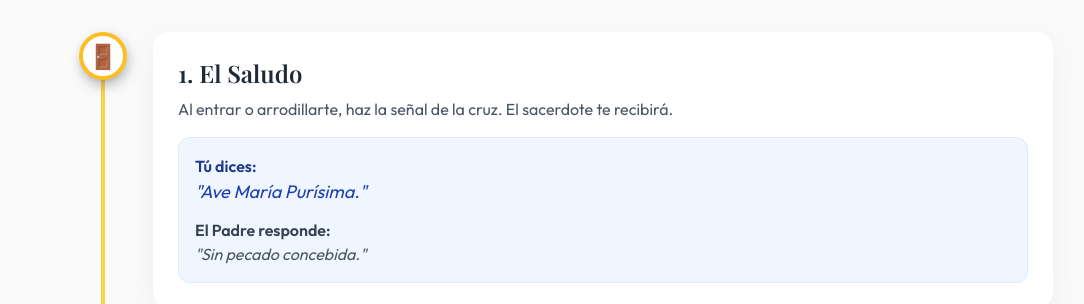
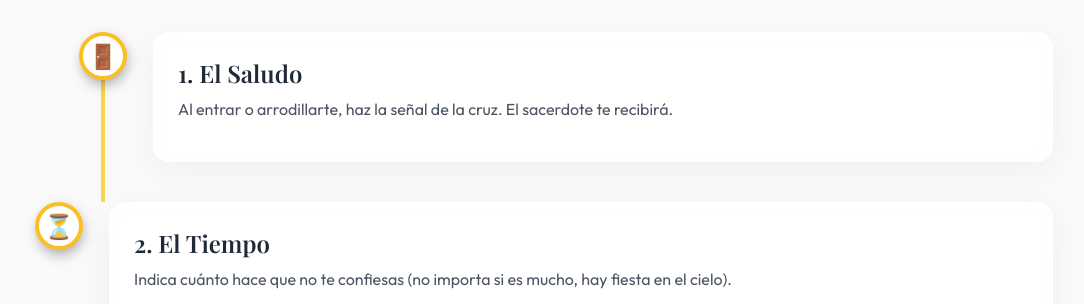
Before and after one commit to pastoralybienestar/Confesi-n, a plain HTML site: page index.html in a window 1280 px wide. Shown: the part 1060-1364 px from the top of the page, without its empty margins (83-1167 px from the left). Drawn offline with nearby package versions, Linux system fonts and the light colour scheme; a web font is replaced by a local one.

Commit message:
Update index.html

```diff
--- a/index.html
+++ b/index.html
@@ -197,11 +197,6 @@
                 <div class="glass-card p-6 rounded-2xl">
                     <h3 class="text-2xl font-bold text-gray-800 mb-2">1. El Saludo</h3>
                     <p class="text-gray-600 mb-4">Al entrar o arrodillarte, haz la señal de la cruz. El sacerdote te recibirá.</p>
-                    <div class="bg-blue-50 p-4 rounded-xl border border-blue-100">
-                        <p class="font-semibold text-blue-900">Tú dices:</p>
-                        <p class="text-lg italic text-blue-800">"Ave María Purísima."</p>
-                        <p class="font-semibold text-gray-700 mt-3">El Padre responde:</p>
-                        <p class="text-md italic text-gray-600">"Sin pecado concebida."</p>
                     </div>
                 </div>
             </div>
```
